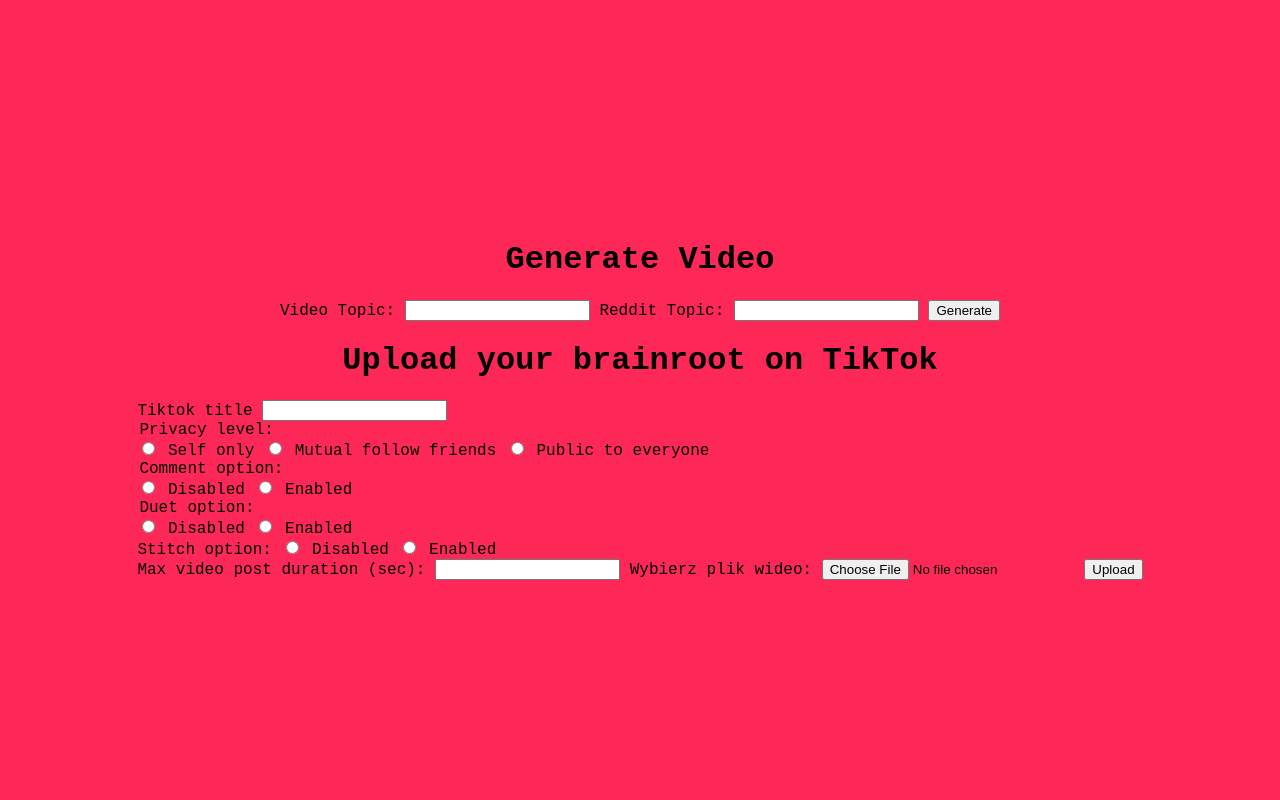
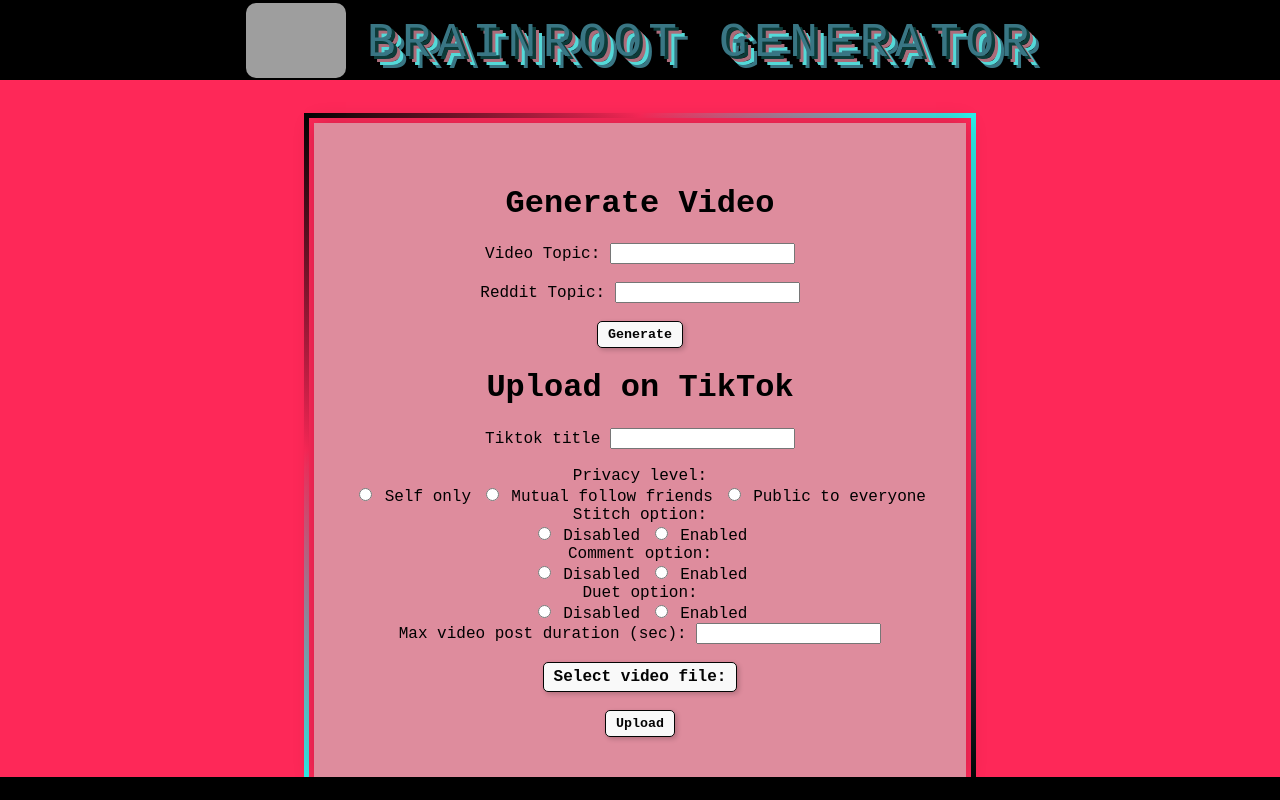
Before and after one commit to dekoska/brainroot-generator, a plain HTML site: page frontend/main.html in a window 1280 px wide. Drawn offline with Linux system fonts and the light colour scheme; grey boxes are pictures that could not be loaded.

Commit message:
naprawiony html?

```diff
--- a/frontend/js/content-video-upload.js
+++ b/frontend/js/content-video-upload.js
@@ -67,7 +67,10 @@
 
         const file = document.getElementById("video").files[0];
         const videoSize = file.size;
-        const DEFAULT_CHUNK_SIZE = 262144; // 256 KB
+        const MIN_CHUNK_SIZE = 262144; // Minimalny dozwolony rozmiar chunku (256 KB)
+        const totalChunks = Math.ceil(videoSize / MIN_CHUNK_SIZE); // Obliczenie liczby chunków
+        const chunkSize = Math.ceil(videoSize / totalChunks); // Dynamiczne dopasowanie chunk_size
+
 
         const postInfo = {
             title: document.getElementById("title").value,
@@ -77,11 +80,12 @@
             disable_stitch: document.querySelector('input[name="stitch_option"]:checked').value === "true",
             video_cover_timestamp_ms: document.getElementById("duration").valueAsNumber,
         };
+
         const sourceInfo = {
             source: "FILE_UPLOAD",
             video_size: videoSize,
-            chunk_size: Math.min(DEFAULT_CHUNK_SIZE, videoSize),
-            total_chunk_count: Math.ceil(videoSize / DEFAULT_CHUNK_SIZE),
+            chunk_size: chunkSize,
+            total_chunk_count: totalChunks,
             // chunk_size: videoSize,
             // total_chunk_count: 1,
         };
--- a/frontend/main.html
+++ b/frontend/main.html
@@ -8,18 +8,31 @@
     <title>Main page</title>
 </head>
 <body>
+    <div class="black-bar top"></div>
+    <div class="title">
+        <div class="title-photo">
+            <img src="https://admonkey.pl/wp-content/uploads/2018/08/Tik-Tok-Logo.png.webp" alt="Brainroot Generator">
+        </div>
+        <h1 class="text_shadows-title">BRAINROOT GENERATOR</h1>
+    </div>
+
+    <div class="rainbow-box">
+        <div class="content">
             <h1>Generate Video</h1>
             <form id="videoForm">
                 <label for="video_topic">Video Topic:</label>
-        <input type="text" id="video_topic" name="video_topic" required>
+                <input type="text" id="video_topic" name="video_topic" required><br><br>
+
                 <label for="reddit_topic">Reddit Topic:</label>
-        <input type="text" id="reddit_topic" name="reddit_topic" required>
-        <button type="submit" id="generate">Generate</button>
+                <input type="text" id="reddit_topic" name="reddit_topic" required><br><br>
+
+                <button type="submit" id="generate" class="button-style">Generate</button>
             </form>
-        <h1>Upload your brainroot on TikTok</h1>
+
+            <h1>Upload on TikTok</h1>
             <form id="upload-form">
                 <label for="title">Tiktok title</label>
-            <input type="text" name="title" id="title">
+                <input type="text" name="title" id="title"><br><br>
 
                 <div id="privacy_levels">
                     <legend>Privacy level:</legend>
@@ -29,6 +42,14 @@
                     <label for="mutual">Mutual follow friends</label>
                     <input type="radio" value="PUBLIC_TO_EVERYONE" id="public" name="privacy_level">
                     <label for="public">Public to everyone</label>
+                </div>
+
+                <div id="stitch_options">
+                    <legend>Stitch option:</legend>
+                    <input type="radio" value="false" id="stitch_disabled" name="stitch_option" required>
+                    <label for="stitch_disabled">Disabled</label>
+                    <input type="radio" value="true" id="stitch_enabled" name="stitch_option">
+                    <label for="stitch_enabled">Enabled</label>
                 </div>
 
                 <div id="comment_options">
@@ -47,21 +68,19 @@
                     <label for="duet_enabled">Enabled</label>
                 </div>
 
-            <div id="stitch_options"
-                <legend>Stitch option:</legend>
-                <input type="radio" value="false" id="stitch_disabled" name="stitch_option" required>
-                <label for="stitch_disabled">Disabled</label>
-                <input type="radio" value="true" id="stitch_enabled" name="stitch_option">
-                <label for="stitch_enabled">Enabled</label>
+                <label for="duration">Max video post duration (sec):</label>
+                <input type="number" id="duration" max="600" required><br><br>
+
+                <!-- <label for="video">Select video file:</label>
+                <input type="file" id="video" name="video" accept="video/*" required><br><br> -->
+                <label for="video" class="custom-file-upload">Select video file:</label>
+                <input type="file" id="video" name="video" accept="video/*" hidden><br><br>
+                <button type="submit" class="button-style">Upload</button>
+            </form>
+
+
         </div>
-
-            <label for="duration">Max video post duration (sec):</label>
-            <input type="number" value="max_video_post_duration_sec" id="duration" max="600" required>
-
-            <label for="video">Wybierz plik wideo:</label>
-            <input type="file" id="video" name="video" accept="video/*" required="">
-        <button type="submit">Upload</button>
-    </form>
+    <div class="black-bar bottom"></div>
     <script type="module" src="main.js"></script>
 </body>
 </html>
```
Lines whose indentation alone changed are shown as unchanged.
